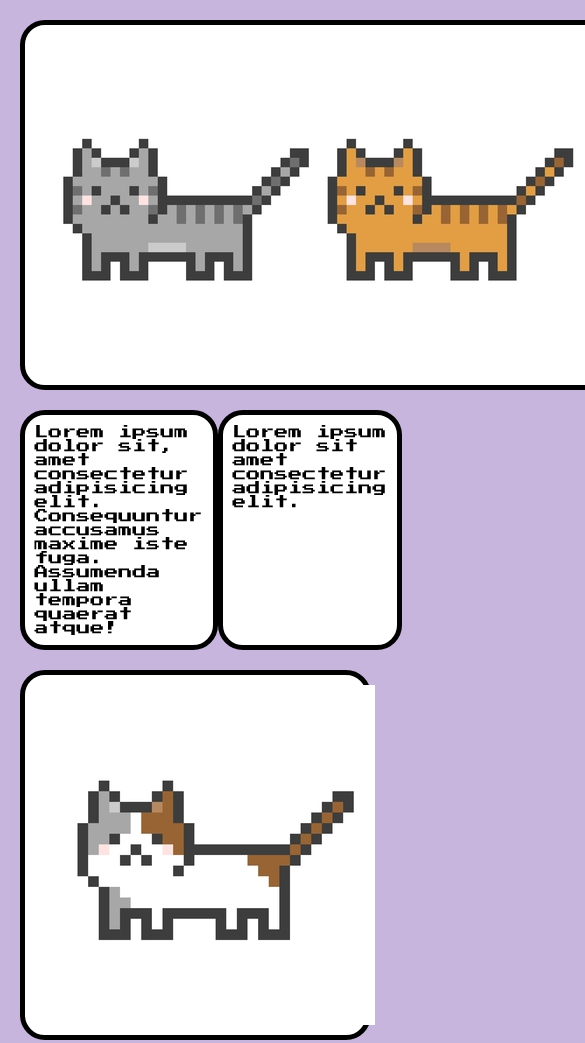
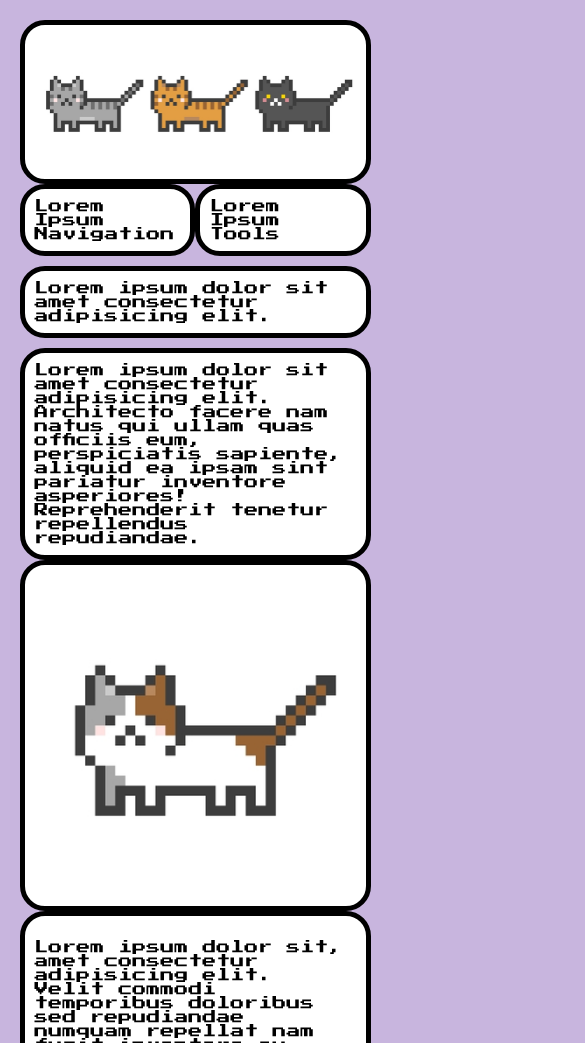
Before and after one commit to annanana77/Homework_2, a plain HTML site: page index.html in a window 390 px wide. Shown: the top 1043 px of the page, 585 px wide, since content can reach past the window. Drawn offline with Linux system fonts and the light colour scheme.

Commit message:
mobile css done

```diff
--- a/index.html
+++ b/index.html
@@ -12,7 +12,7 @@
 
 <div class="grid">
     <header class ="header">
-        <div class="brand"><img src="images/3cats.jpeg"></div>
+        <div class="brand"><img src="images/3cats.jpeg" Alt="brand"></div>
         <div class="nav">Lorem Ipsum Navigation</div>
         <div class="tools">Lorem Ipsum Tools</div>
     </header>
@@ -22,10 +22,11 @@
         <div class="hero-action">Lorem ipsum dolor sit amet consectetur adipisicing elit.</div>
     </div>
 
-    <div class="ad"><img src="images/catt.jpeg"></div>
+    <div class="ad-deskt"><img src="images/catt.jpeg" Alt="ad"></div>
 
     <main class="body">
         <div class="article-feat">Lorem ipsum dolor sit amet consectetur adipisicing elit. Architecto facere nam natus qui ullam quas officiis eum, perspiciatis sapiente, aliquid ea ipsam sint pariatur inventore asperiores! Reprehenderit tenetur repellendus repudiandae.</div>
+        <div class="ad-mob"><img src="images/catt.jpeg" Alt="ad"></div>
         <div class="article-list">
             <p>Lorem ipsum dolor sit, amet consectetur adipisicing elit. Velit commodi temporibus doloribus sed repudiandae numquam repellat nam fugit inventore ex eveniet eius deserunt quia illo nemo culpa esse, voluptas animi!</p>
             <p>Lorem ipsum dolor sit amet consectetur, adipisicing elit. Ipsam excepturi adipisci at officiis perspiciatis, eum, quidem maiores doloribus in dolore voluptas molestiae soluta quia nostrum quaerat minima voluptatem alias quos.</p>
--- a/style/cssgridstyle.css
+++ b/style/cssgridstyle.css
@@ -1,68 +1,106 @@
+*{
+    box-sizing: border-box;
+}
+
+/*general style for all elements*/
 body {
     font-family: "press Start 2P", "consolas", sans-serif;
     font-size: 14px;
     background-color: #c8b5de;
     margin: 0;
     padding: 0;
-    box-sizing: border-box;
 }
 
+img {
+    max-width: 100%; /* makes the image never bigger than the container */
+    height: auto; /* does not stretch out the image */
+    display: block; /* removes weird spacing */
+}
+
+/*style rules that will apply to ads ??????????????????????? ADD HOVER*/
+[class^="ad"] {
+    display: flex;
+    justify-content: center;
+    align-items: center;
+    overflow: hidden;
+}
+
+/*basic grid container style*/
 .grid {
-    height: 90vh;
+    height: auto;
     width: 90%;
     display: grid;
     margin: 20px auto;
-    grid-template-columns: repeat(12, 1fr);
-    gap: 20px;
+    gap: 10px;
+    grid-template-columns: 1fr;
     grid-template-areas:
-        "hdr hdr hdr hdr  hdr hdr hdr hdr  hdr hdr hdr hdr"
-        "hr hr hr hr  hr hr hr hr  hr hr hr hr"
-        "ad ad ad ad  ad ad ad ad  ad ad ad ad"
-        "bdy bdy bdy bdy  bdy bdy bdy bdy  bdy bdy bdy bdy"
-        "sb sb sb sb  sb sb sb sb  sb sb sb sb"
-        "ftr ftr ftr ftr  ftr ftr ftr ftr  ftr ftr ftr ftr";
+        "header"
+        "hero"
+        "body"
+        "ad"
+        "footer";
 }
 
-.header > div, .hero > div, .ad, .body > div, .sidebar-feat, .footer {
-    background-color: #fff;
+/*style for boxes*/
+ .header > div, .hero > div, .ad, .body > div, .sidebar-feat, .footer {
+    background: #fff;
     border: 5px solid #000;
     border-radius: 25px;
     padding: 10px;
 }
-.header{
-    grid-area: hdr;
+.grid .header {
+    grid-area: header;
     display: grid;
-    grid-template-columns: 4fr 4fr 4fr;
-    grid-template-areas: "brand nav tools";
+    grid-template-columns: 1fr 1fr;
+    grid-template-areas:
+    "brand brand"
+    "nav tools";
 }
-.brand{ grid-area: brand; }
-.nav{ grid-area: nav; justify-self: center; }
-.tools{ grid-area: tools; justify-self: end; }
+.header .brand { grid-area: brand; }
+.header .nav { grid-area: nav; }
+.header .tools { grid-area: tools; }
 
-.hero{
-    grid-area: hr;
+.hero {
+    grid-area: hero;
     display:grid;
-    grid-template-columns: 8fr 4fr;
-    grid-template-areas: "hero-feat hero-action";
+    grid-template-columns: 1fr;
+    grid-template-areas: "hero-action";
 }
-.hero-feat{ grid-area: hero-feat; }
-.hero-action{ grid-area: hero-action; justify-self: end; }
+.hero .hero-feat { grid-area: hero-feat; display: none; }
+.hero .hero-action { grid-area: hero-action; }
 
-.ad{
-    grid-area: ad;
+.body {
+    grid-area: body;
+    display: grid;
+    grid-template-columns: 1fr;
+    grid-template-areas:
+    "article-feat"
+    "ad"
+    "article-list";
 }
-.body{
-    grid-area: bdy;
-    display: grid;
-    grid-template-columns: 6fr 6fr;
-    grid-template-areas: "article-feat article-list";
+.body .article-feat { grid-area: article-feat; }
+.body .ad-mob { grid-area: ad; }
+.body .article-list { grid-area: article-list; }
+
+.sidebar-feat {
+    grid-area: sidebar-feat;
+    display: none;
 }
-.article-feat{ grid-area: article-feat; }
-.article-list{ grid-area: article-list; justify-self: end; }
-
-.sidebar-feat{
-    grid-area: sb;
+.footer {
+    grid-area: footer;
 }
-.footer{
-    grid-area: ftr;
+/* hiding the desktop ad on mobile */
+.ad-deskt {
+    display: none;
 }
+/*media queries for larger screens*/
+/*tablet*/
+@media (min-width: 576px) {
+.grid {
+    grid-template-columns: repeat( 1fr;
+    grid-template-areas:
+        "header header"
+        "hero hero"
+        "body ad"
+        "footer footer";
+}
```
